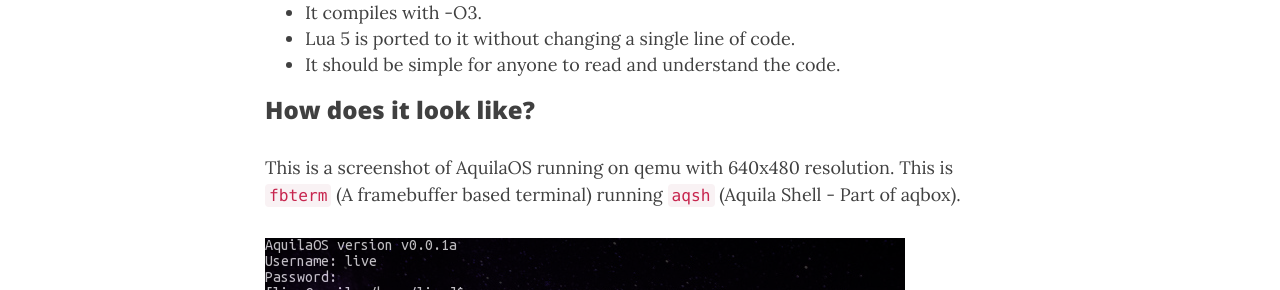
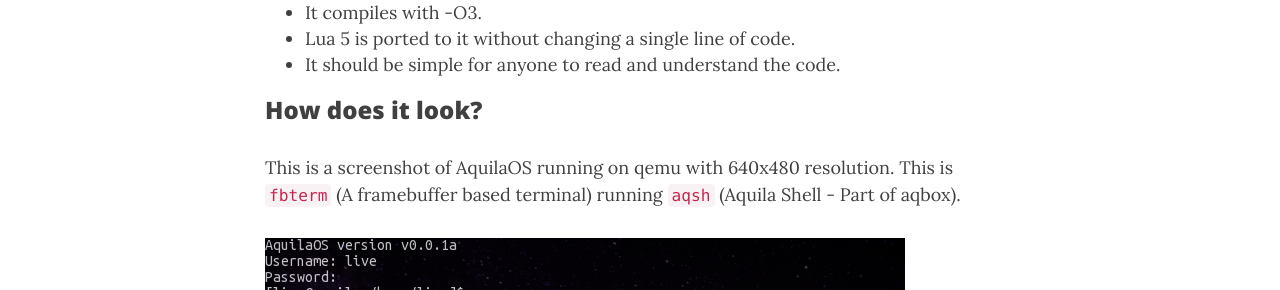
Before and after one commit to thethumbler/aquilaos.com, a Jekyll site: the page built from index.md, in a window 1280 px wide and 900 px high, scrolled down 357 px. Shown: the part 167-457 px from the top of the window. Built offline with Jekyll 4.4.1, drawn with Linux system fonts in a browser that asks for light colours; nearby versions of some CDN libraries.

Commit message:
#1 fix grammar mistake

```diff
--- a/index.md
+++ b/index.md
@@ -14,7 +14,7 @@ AquilaOS is a complete Operating System (kernel + system) that is designed to be
 - Lua 5 is ported to it without changing a single line of code.
 - It should be simple for anyone to read and understand the code.
 
-### How does it look like?
+### How does it look?
 This is a screenshot of AquilaOS running on qemu with 640x480 resolution. This is `fbterm` (A framebuffer based terminal) running `aqsh` (Aquila Shell - Part of aqbox).
 
 ![Image of Aquila](/img/screenshot.png)
```
